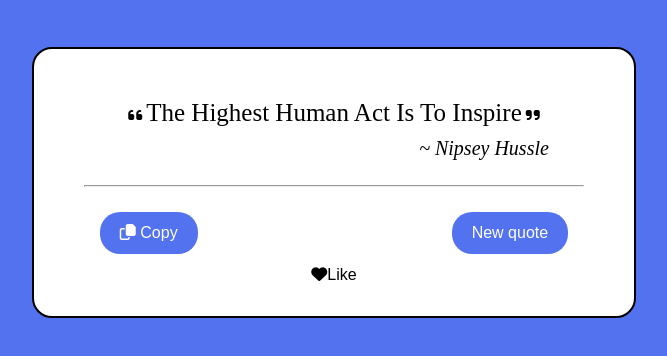
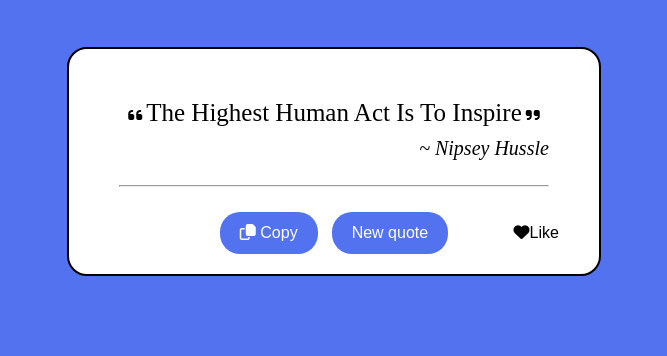
Before and after one commit to kemboibrian/Independent-Project, a plain HTML site: page index.html in a window 1280 px wide. Shown: the part 240-596 px from the top of the page, without its empty margins (306-973 px from the left). Drawn offline with Linux system fonts and the light colour scheme.

Commit message:
update files

```diff
--- a/style.css
+++ b/style.css
@@ -22,6 +22,7 @@
     padding: 50px 50px 20px 50px;
     border-radius: 20px;
     max-width: 500px;
+    position: relative;
   }
 
   #quote {
@@ -51,7 +52,7 @@
   }
 
   #copyquote {
-    margin-right: 250px;
+    margin-right: 10px;
   }
 
   h1 {
@@ -75,9 +76,12 @@
     color: black;
     font-size: 16px;
     transition: color 0.3s ease;
+    position: absolute;
+    bottom: 20px;
+    right: 20px;
   }
 
-  /* Style for the liked button */
+
   #likeButton.liked {
     color: red;
   }
```
